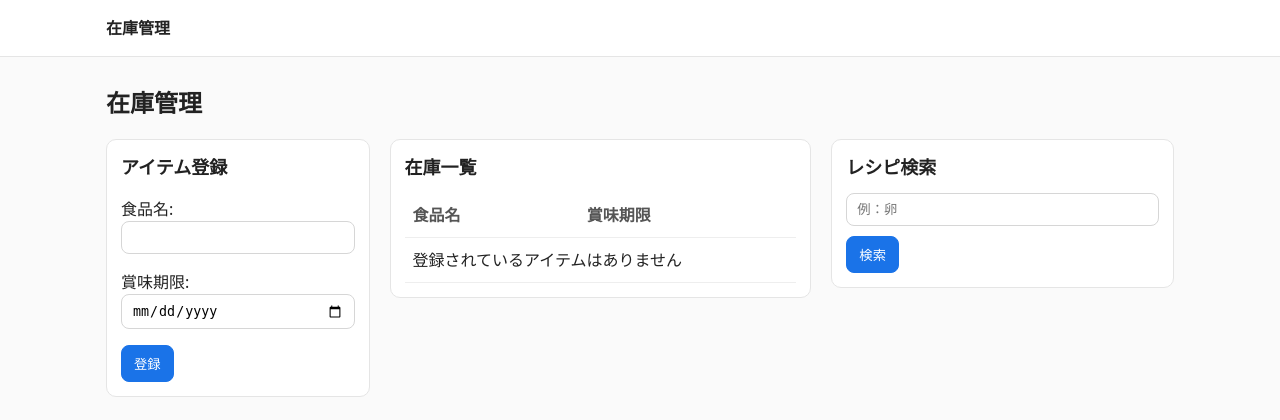
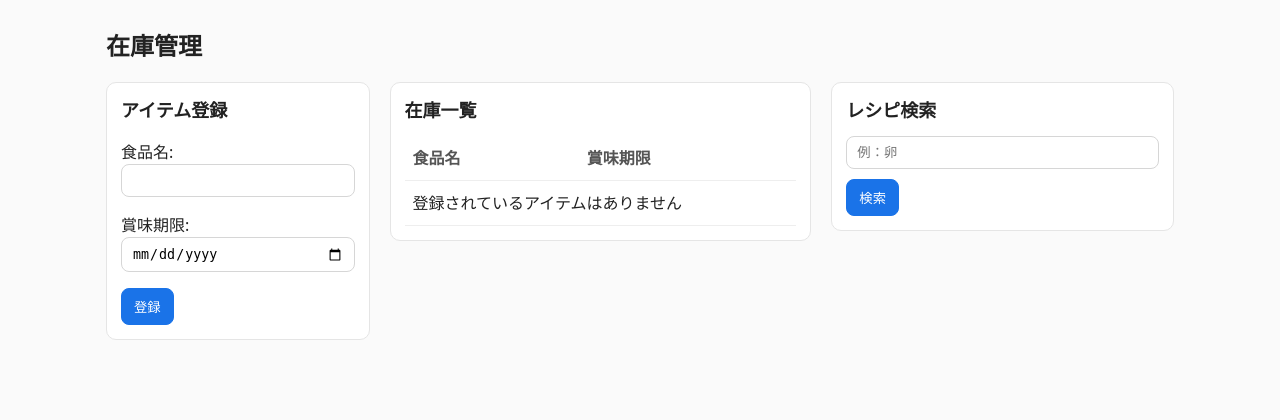
Before and after one commit to mizukiito140/inventory_manager_public, a Django app: page /items/ in a window 1280 px wide. Shown: the top 420 px of the page. Run offline with Django 4.2, Linux system fonts and the light colour scheme; data that the repository does not hold is empty.

Commit message:
slight change in top page design

```diff
--- a/inventory/templates/inventory/base.html
+++ b/inventory/templates/inventory/base.html
@@ -8,13 +8,6 @@
   <link rel="stylesheet" href="{% static 'inventory/style.css' %}">
 </head>
 <body>
-  <header class="site-header">
-    <div class="container header-inner">
-      <div class="site-title">
-        <a href="{% url 'inventory:item_list' %}">在庫管理</a>
-      </div>
-    </div>
-  </header>
 
   <main class="container">
     {% block content %}{% endblock %}
```
